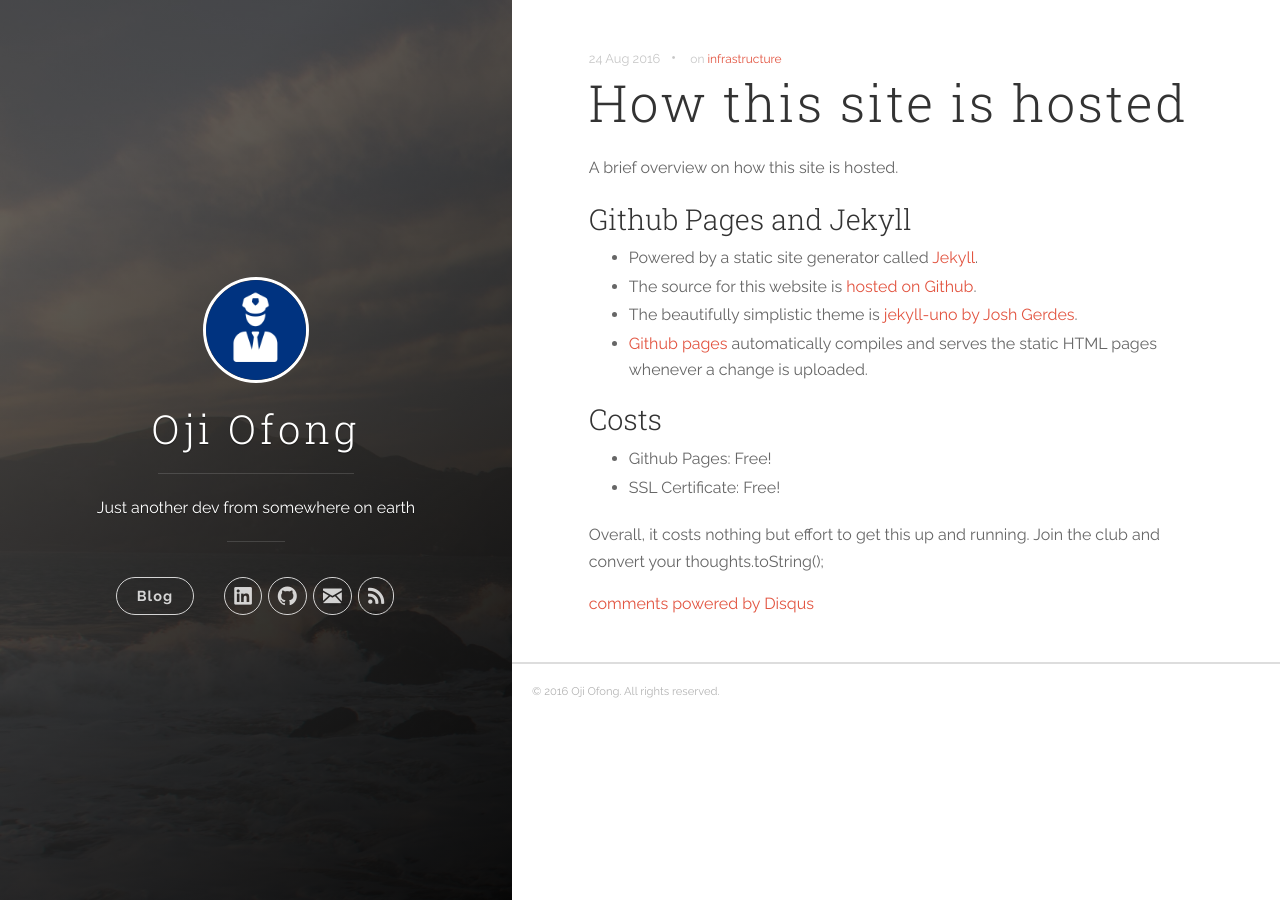
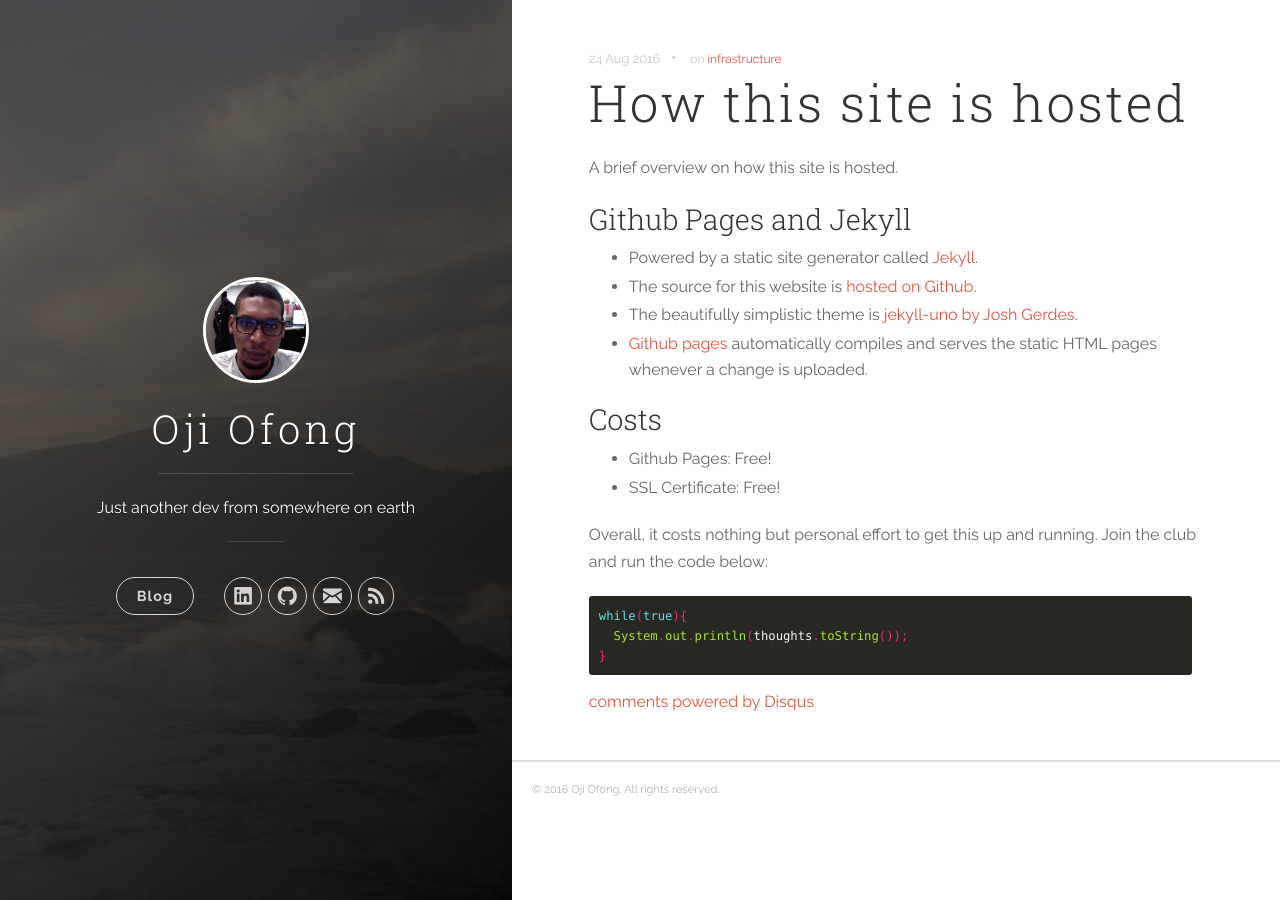
Before and after one commit to ojiofong/ojiofong.github.io, a Jekyll site: the page built from _posts/2016-08-24-how-this-site-is-hosted.md, in a window 1280 px wide. Built offline with Jekyll 4.4.1, drawn with Linux system fonts in a browser that asks for light colours; nearby versions of some CDN libraries; comment, search, counter and statistics services are not loaded.

Commit message:
Added profile image

````diff
--- a/_posts/2016-08-24-how-this-site-is-hosted.md
+++ b/_posts/2016-08-24-how-this-site-is-hosted.md
@@ -19,7 +19,13 @@ A brief overview on how this site is hosted.
 * Github Pages: Free!
 * SSL Certificate: Free!
 
-Overall, it costs nothing but effort to get this up and running. Join the club and convert your thoughts.toString();
+Overall, it costs nothing but personal effort to get this up and running. Join the club and run the code below:
+
+```java
+while(true){
+  System.out.println(thoughts.toString());
+}
+```
 
 [pages_cdn]:      https://github.com/blog/1715-faster-more-awesome-github-pages
 [alexmgraham_repo]:      https://github.com/alexmgraham/alexmgraham.github.io
````
Also changed, not shown: images/profile.jpg, images/profile_avatar.jpg (added), images/profile_avatar.png (deleted), images/profile_large.jpg (deleted), images/profile_large1.jpg (added).
